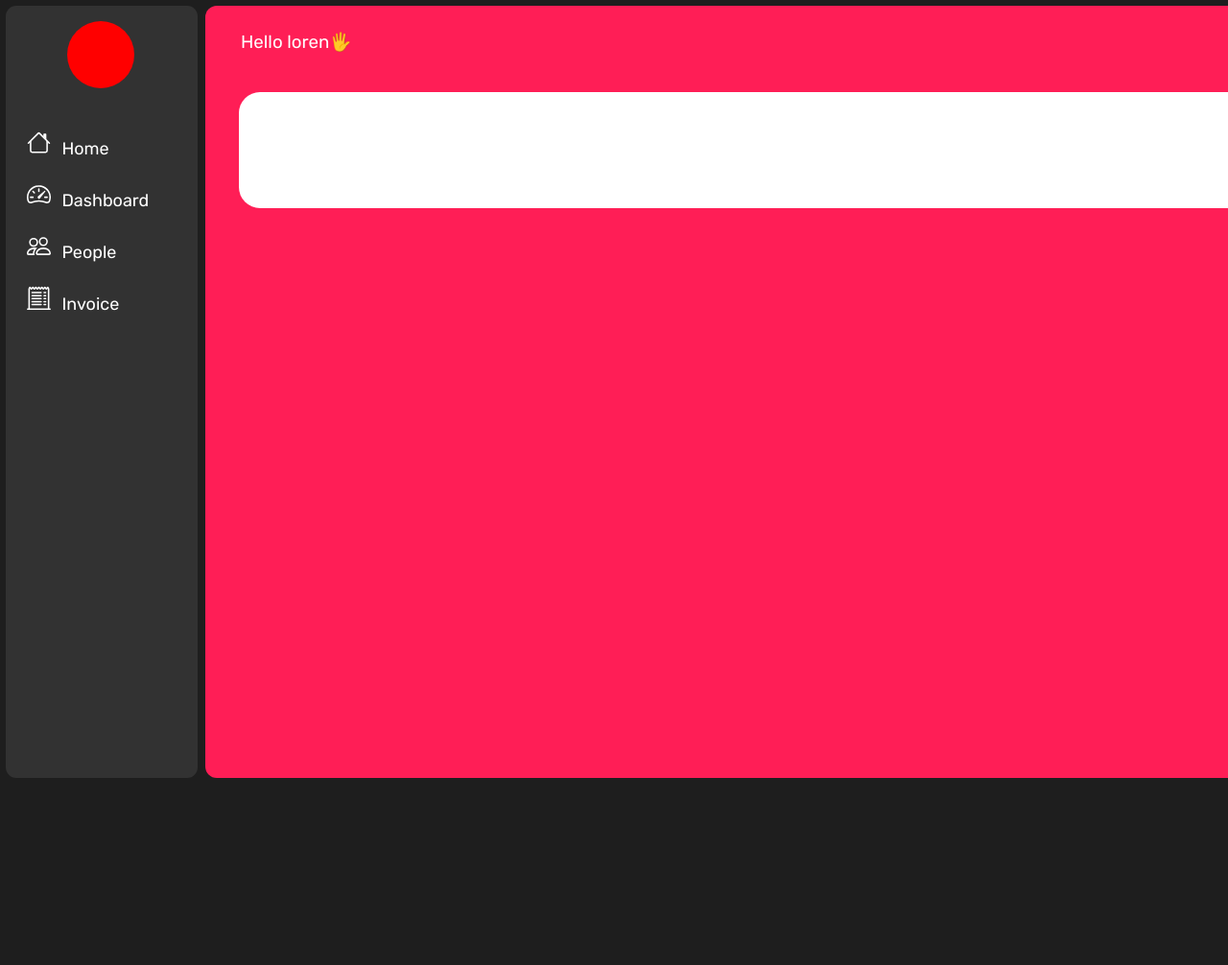
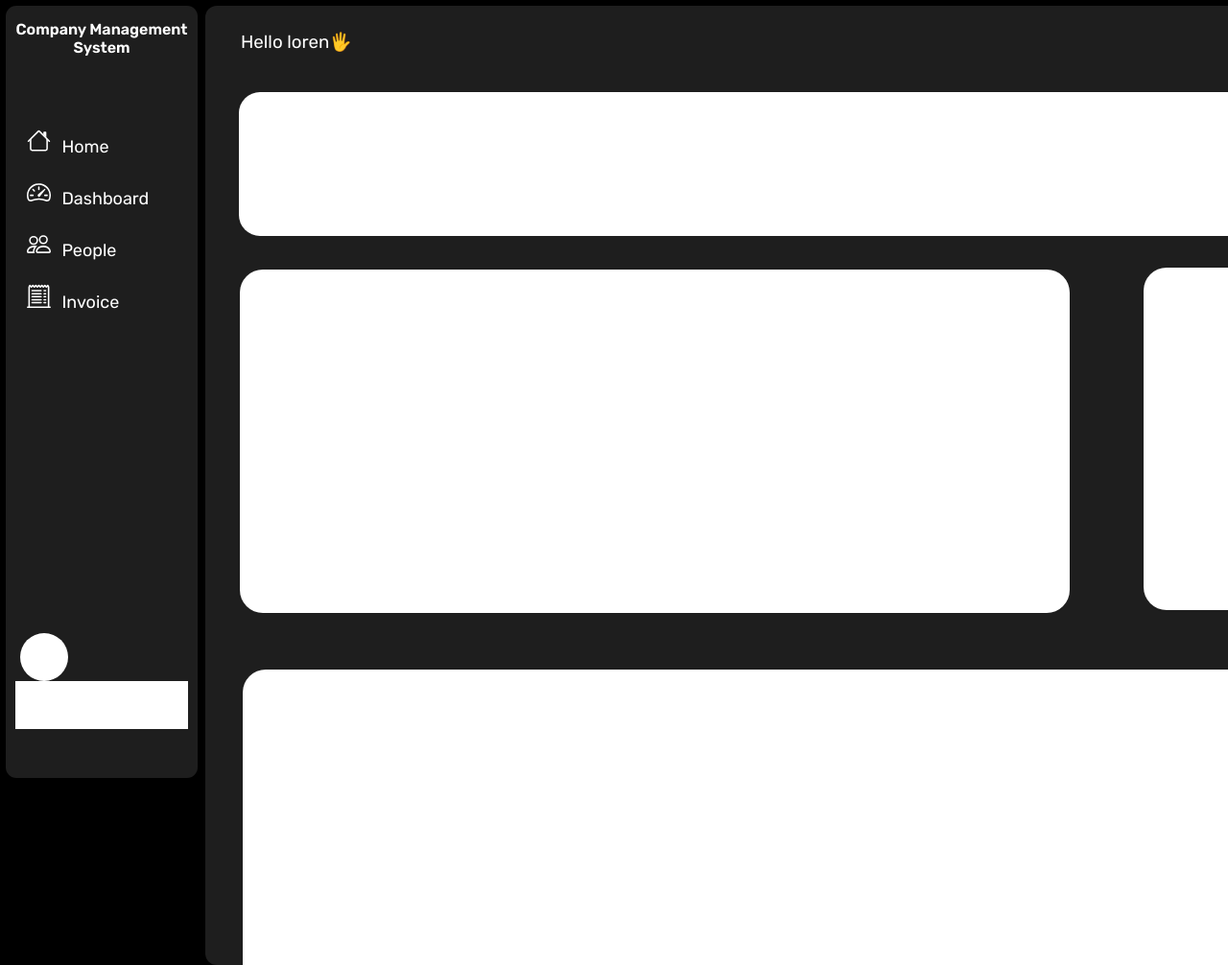
Before and after one commit to 26dhruv/project-UI, a plain HTML site: page DashBoard.html in a window 1280 px wide. Shown: the top 1006 px of the page at 96% size. Before the commit the page ends 811 px from the top, so only its background shows below. Drawn offline with Linux system fonts and the light colour scheme.

Commit message:
Add overflow in main and make stiky sidebar.

```diff
--- a/DashBoard.html
+++ b/DashBoard.html
@@ -16,11 +16,8 @@
 
 <body>
     <aside>
-
         <div class="side_bar">
-            <div class="profile">
-
-            </div>
+            <h2>Company Management System</h2>
             <ul>
                 <li>
                     <a href="#"><i><svg xmlns="http://www.w3.org/2000/svg" width="25" height="25" fill="white"
@@ -58,14 +55,24 @@
                             </svg></i> Invoice</a>
                 </li>
             </ul>
+            <div class="profile">
+
+            </div>
+            <div class="profile_name"></div>
         </div>
+
     </aside>
     <main>
         <div class="container">
-            <h3 id="profile_name">Hello loren🖐</h3>
+            <h3 id="Greetings">Hello loren🖐</h3>
             <input type="search" name="dash_search" id="dash_search" placeholder="Search">
             <div class="white_rect">
             </div>
+            <div class="white_rect_left">
+
+            </div>
+            <div class="white_rect_right"></div>
+            <div class="white_rect_bottom"></div>
         </div>
     </main>
 </body>
--- a/index.css
+++ b/index.css
@@ -4,21 +4,22 @@
   box-sizing: border-box;
 }
 body {
-  background-color: #1e1e1e;
+  background-color: black;
+  overflow-y: hidden;
 }
 .side_bar {
   height: 805px;
   width: 40px;
   min-width: 200px;
   border-radius: 11px;
-  background: #323232;
+  background: #1e1e1e;
   position: relative;
   top: 6px;
   left: 6px;
 }
 .side_bar ul {
   position: relative;
-  top: 50px;
+  top: 80px;
   left: 26px;
   list-style: none;
 }
@@ -41,28 +42,21 @@ body {
   transition: 1ms;
 }
 .side_bar li:hover {
-  background-color: red;
+  background-color:#323232;
 }
 .side_bar li i {
   padding-right: 7px;
 }
-.profile {
-  position: relative;
-  top: 2%;
-  left: 32%;
-  height: 70px;
-  width: 70px;
-  background: red;
-  border-radius: 50%;
-}
 .container {
-  background-color: #ff1e56;
+  background-color: #1e1e1e;
   width: 1420px;
-  height: 805px;
+  height: 1000px;
+  overflow: scroll;
   position: absolute;
   left: 214px;
   top: 6px;
   border-radius: 12px;
+
 }
 .white_rect {
   width: 95%;
@@ -73,7 +67,7 @@ body {
   top: 20px;
   left: 35px;
 }
-#profile_name {
+#Greetings {
   font-family: "Rubik", sans-serif;
   color: white;
   font-weight: 400;
@@ -94,3 +88,57 @@ body {
   font-family: "Rubik", sans-serif;
   font-style: italic;
 }
+.profile {
+  position: relative;
+  top: 400px;
+  left: 15px;
+  height: 50px;
+  width: 50px;
+  background: white;
+  border-radius: 50%;
+}
+.profile_name{
+  background-color: white;
+  height: 50px;
+  width: 180px;
+  position: relative;
+  top: 400px;
+  left: 10px;
+}
+.side_bar h2{
+  position: relative;
+  top: 15px;
+  font-family: "Rubik", sans-serif;
+  font-size: 1em;
+  text-align: center;
+  color: white;
+}
+.white_rect_left{
+  height: 358px;
+  width: 865px;
+  position: relative;
+  background-color: white;
+  top: 55px;
+  left: 36px;
+  border-radius: 24px;
+}
+.white_rect_right{
+  height: 357px;
+  width: 362px;
+  position: relative;
+  background-color: white;
+  border-radius: 24px;
+  left: 978px;
+  bottom: 305px;
+}
+.white_rect_bottom{
+  height:400px ;
+  width: 1299px;
+  background-color: white;
+  border-radius: 24px;
+  position: relative;
+  bottom: 243px;
+  left: 39px;
+margin-right: 0%;
+margin: 0%;
+}
```
